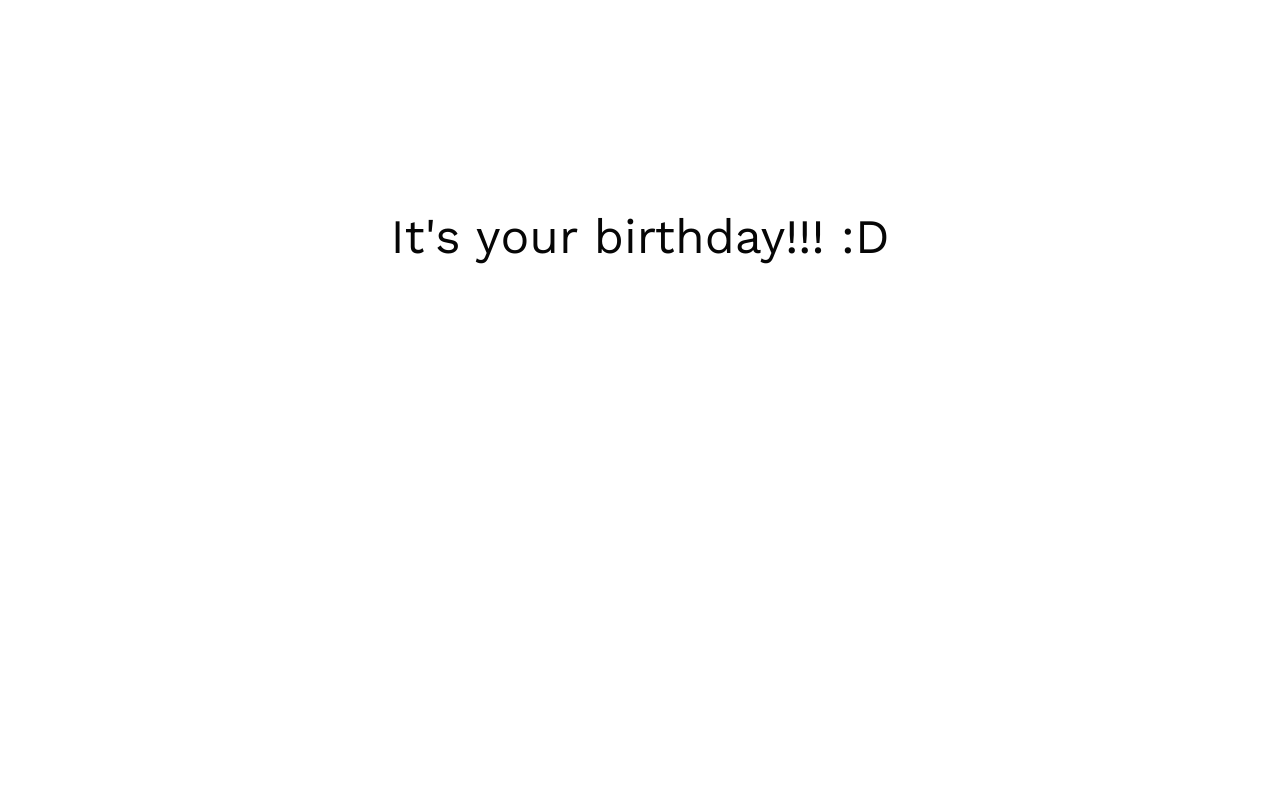
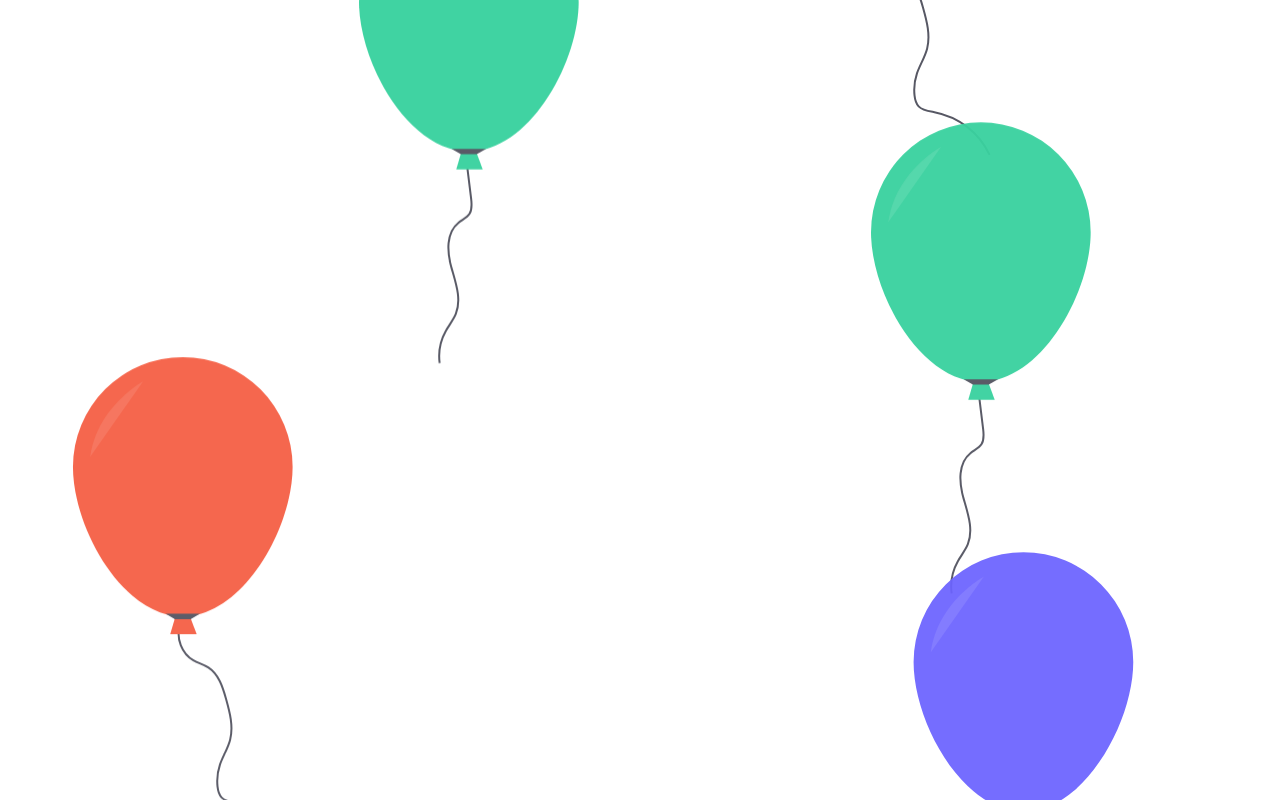
Before and after one commit to REAPERali00/Birthday, a website: page index.html in a window 1280 px wide. Drawn offline with nearby package versions, Linux system fonts and the light colour scheme.

Commit message:
removed parts

```diff
--- a/index.html
+++ b/index.html
@@ -13,38 +13,6 @@
 
 <body>
   <div class="container">
-    <div class="one">
-      <h1 class="one">
-        <span data-node-name="greeting">Hey</span>
-        <span data-node-name="name">Lydia</span>
-      </h1>
-      <p class="two" data-node-name="greetingText">I really like your name btw!</p>
-    </div>
-    <div class="three">
-      <p data-node-name="text1">It's your birthday!!! :D</p>
-    </div>
-    <div class="four">
-      <div class="text-box">
-        <p class="hbd-chatbox" data-node-name="textInChatBox">Happy birthday to you!! Yeee! Many many happy blah...</p>
-        <p class="fake-btn" data-node-name="sendButtonLabel">Send</p>
-      </div>
-    </div>
-    <div class="five">
-      <p class="idea-1" data-node-name="text2">That's what I was going to do.</p>
-      <p class="idea-2" data-node-name="text3">But then I stopped.</p>
-      <p class="idea-3">
-        <span data-node-name="text4">I realised, I wanted to do something</span>
-        <strong data-node-name="text4Adjective">special</strong>.</p>
-      <p class="idea-4" data-node-name="text5Entry">Because,</p>
-      <p class="idea-5">
-        <span data-node-name="text5Content">You are Special</span>
-        <span class="smiley" data-node-name="smiley">:)</span>
-      </p>
-      <p class="idea-6">
-        <span data-node-name="bigTextPart1">S</span>
-        <span data-node-name="bigTextPart2">O</span>
-      </p>
-    </div>
     <div class="six">
       <img src="img/lydia2.png" alt="" class="lydia-dp" data-node-name="imagePath">
       <img src="img/hat.svg" alt="" class="hat">
--- a/script/main.js
+++ b/script/main.js
@@ -1,38 +1,12 @@
-// Import the data to customize and insert them into page
-const fetchData = () => {
-  fetch("customize.json")
-    .then(data => data.json())
-    .then(data => {
-      dataArr = Object.keys(data);
-      dataArr.map(customData => {
-        if (data[customData] !== "") {
-          if (customData === "imagePath") {
-            document
-              .querySelector(`[data-node-name*="${customData}"]`)
-              .setAttribute("src", data[customData]);
-          } else {
-            document.querySelector(`[data-node-name*="${customData}"]`).innerText = data[customData];
-          }
-        }
-
-        // Check if the iteration is over
-        // Run amimation if so
-        if ( dataArr.length === dataArr.indexOf(customData) + 1 ) {
-          animationTimeline();
-        }
-      });
-    });
-};
-
 // Animation Timeline
 const animationTimeline = () => {
   // Spit chars that needs to be animated individually
-  const textBoxChars = document.getElementsByClassName("hbd-chatbox")[0];
+  // const textBoxChars = document.getElementsByClassName("hbd-chatbox")[0];
   const hbd = document.getElementsByClassName("wish-hbd")[0];
 
-  textBoxChars.innerHTML = `<span>${textBoxChars.innerHTML
-    .split("")
-    .join("</span><span>")}</span`;
+  // textBoxChars.innerHTML = `<span>${textBoxChars.innerHTML
+  //   .split("")
+  //   .join("</span><span>")}</span`;
 
   hbd.innerHTML = `<span>${hbd.innerHTML
     .split("")
@@ -42,169 +16,168 @@ const animationTimeline = () => {
     opacity: 0,
     y: -20,
     rotationX: 5,
-    skewX: "15deg"
+    skewX: "15deg",
   };
 
-  const ideaTextTransLeave = {
-    opacity: 0,
-    y: 20,
-    rotationY: 5,
-    skewX: "-15deg"
-  };
+  // const ideaTextTransLeave = {
+  //   opacity: 0,
+  //   y: 20,
+  //   rotationY: 5,
+  //   skewX: "-15deg",
+  // };
 
   const tl = new TimelineMax();
 
-  tl
-    .to(".container", 0.1, {
-      visibility: "visible"
-    })
-    .from(".one", 0.7, {
-      opacity: 0,
-      y: 10
-    })
-    .from(".two", 0.4, {
-      opacity: 0,
-      y: 10
-    })
-    .to(
-      ".one",
-      0.7,
-      {
-        opacity: 0,
-        y: 10
-      },
-      "+=2.5"
-    )
-    .to(
-      ".two",
-      0.7,
-      {
-        opacity: 0,
-        y: 10
-      },
-      "-=1"
-    )
-    .from(".three", 0.7, {
-      opacity: 0,
-      y: 10
-      // scale: 0.7
-    })
-    .to(
-      ".three",
-      0.7,
-      {
-        opacity: 0,
-        y: 10
-      },
-      "+=2"
-    )
-    .from(".four", 0.7, {
-      scale: 0.2,
-      opacity: 0
-    })
-    .from(".fake-btn", 0.3, {
-      scale: 0.2,
-      opacity: 0
-    })
-    .staggerTo(
-      ".hbd-chatbox span",
-      0.5,
-      {
-        visibility: "visible"
-      },
-      0.05
-    )
-    .to(".fake-btn", 0.1, {
-      backgroundColor: "rgb(127, 206, 248)"
-    })
-    .to(
-      ".four",
-      0.5,
-      {
-        scale: 0.2,
-        opacity: 0,
-        y: -150
-      },
-      "+=0.7"
-    )
-    .from(".idea-1", 0.7, ideaTextTrans)
-    .to(".idea-1", 0.7, ideaTextTransLeave, "+=1.5")
-    .from(".idea-2", 0.7, ideaTextTrans)
-    .to(".idea-2", 0.7, ideaTextTransLeave, "+=1.5")
-    .from(".idea-3", 0.7, ideaTextTrans)
-    .to(".idea-3 strong", 0.5, {
-      scale: 1.2,
-      x: 10,
-      backgroundColor: "rgb(21, 161, 237)",
-      color: "#fff"
-    })
-    .to(".idea-3", 0.7, ideaTextTransLeave, "+=1.5")
-    .from(".idea-4", 0.7, ideaTextTrans)
-    .to(".idea-4", 0.7, ideaTextTransLeave, "+=1.5")
-    .from(
-      ".idea-5",
-      0.7,
-      {
-        rotationX: 15,
-        rotationZ: -10,
-        skewY: "-5deg",
-        y: 50,
-        z: 10,
-        opacity: 0
-      },
-      "+=0.5"
-    )
-    .to(
-      ".idea-5 .smiley",
-      0.7,
-      {
-        rotation: 90,
-        x: 8
-      },
-      "+=0.4"
-    )
-    .to(
-      ".idea-5",
-      0.7,
-      {
-        scale: 0.2,
-        opacity: 0
-      },
-      "+=2"
-    )
-    .staggerFrom(
-      ".idea-6 span",
-      0.8,
-      {
-        scale: 3,
-        opacity: 0,
-        rotation: 15,
-        ease: Expo.easeOut
-      },
-      0.2
-    )
-    .staggerTo(
-      ".idea-6 span",
-      0.8,
-      {
-        scale: 3,
-        opacity: 0,
-        rotation: -15,
-        ease: Expo.easeOut
-      },
-      0.2,
-      "+=1"
-    )
+  tl.to(".container", 0.1, {
+    visibility: "visible",
+  })
+    // .from(".one", 0.7, {
+    //   opacity: 0,
+    //   y: 10,
+    // })
+    // .from(".two", 0.4, {
+    //   opacity: 0,
+    //   y: 10,
+    // })
+    // .to(
+    //   ".one",
+    //   0.7,
+    //   {
+    //     opacity: 0,
+    //     y: 10,
+    //   },
+    //   "+=2.5"
+    // )
+    // .to(
+    //   ".two",
+    //   0.7,
+    //   {
+    //     opacity: 0,
+    //     y: 10,
+    //   },
+    //   "-=1"
+    // )
+    // .from(".three", 0.7, {
+    //   opacity: 0,
+    //   y: 10,
+    //   // scale: 0.7
+    // })
+    // .to(
+    //   ".three",
+    //   0.7,
+    //   {
+    //     opacity: 0,
+    //     y: 10,
+    //   },
+    //   "+=2"
+    // )
+    // .from(".four", 0.7, {
+    //   scale: 0.2,
+    //   opacity: 0,
+    // })
+    // .from(".fake-btn", 0.3, {
+    //   scale: 0.2,
+    //   opacity: 0,
+    // })
+    // .staggerTo(
+    //   ".hbd-chatbox span",
+    //   0.5,
+    //   {
+    //     visibility: "visible",
+    //   },
+    //   0.05
+    // )
+    // .to(".fake-btn", 0.1, {
+    //   backgroundColor: "rgb(127, 206, 248)",
+    // })
+    // .to(
+    //   ".four",
+    //   0.5,
+    //   {
+    //     scale: 0.2,
+    //     opacity: 0,
+    //     y: -150,
+    //   },
+    //   "+=0.7"
+    // )
+    // .from(".idea-1", 0.7, ideaTextTrans)
+    // .to(".idea-1", 0.7, ideaTextTransLeave, "+=1.5")
+    // .from(".idea-2", 0.7, ideaTextTrans)
+    // .to(".idea-2", 0.7, ideaTextTransLeave, "+=1.5")
+    // .from(".idea-3", 0.7, ideaTextTrans)
+    // .to(".idea-3 strong", 0.5, {
+    //   scale: 1.2,
+    //   x: 10,
+    //   backgroundColor: "rgb(21, 161, 237)",
+    //   color: "#fff",
+    // })
+    // .to(".idea-3", 0.7, ideaTextTransLeave, "+=1.5")
+    // .from(".idea-4", 0.7, ideaTextTrans)
+    // .to(".idea-4", 0.7, ideaTextTransLeave, "+=1.5")
+    // .from(
+    //   ".idea-5",
+    //   0.7,
+    //   {
+    //     rotationX: 15,
+    //     rotationZ: -10,
+    //     skewY: "-5deg",
+    //     y: 50,
+    //     z: 10,
+    //     opacity: 0,
+    //   },
+    //   "+=0.5"
+    // )
+    // .to(
+    //   ".idea-5 .smiley",
+    //   0.7,
+    //   {
+    //     rotation: 90,
+    //     x: 8,
+    //   },
+    //   "+=0.4"
+    // )
+    // .to(
+    //   ".idea-5",
+    //   0.7,
+    //   {
+    //     scale: 0.2,
+    //     opacity: 0,
+    //   },
+    //   "+=2"
+    // )
+    // .staggerFrom(
+    //   ".idea-6 span",
+    //   0.8,
+    //   {
+    //     scale: 3,
+    //     opacity: 0,
+    //     rotation: 15,
+    //     ease: Expo.easeOut,
+    //   },
+    //   0.2
+    // )
+    // .staggerTo(
+    //   ".idea-6 span",
+    //   0.8,
+    //   {
+    //     scale: 3,
+    //     opacity: 0,
+    //     rotation: -15,
+    //     ease: Expo.easeOut,
+    //   },
+    //   0.2,
+    //   "+=1"
+    // )
     .staggerFromTo(
       ".baloons img",
       2.5,
       {
         opacity: 0.9,
-        y: 1400
+        y: 1400,
       },
       {
         opacity: 1,
-        y: -1000
+        y: -1000,
       },
       0.2
     )
@@ -216,7 +189,7 @@ const animationTimeline = () => {
         opacity: 0,
         x: 25,
         y: -25,
-        rotationZ: -45
+        rotationZ: -45,
       },
       "-=2"
     )
@@ -224,7 +197,7 @@ const animationTimeline = () => {
       x: -100,
       y: 350,
       rotation: -180,
-      opacity: 0
+      opacity: 0,
     })
     .staggerFrom(
       ".wish-hbd span",
@@ -235,7 +208,7 @@ const animationTimeline = () => {
         // scale: 0.3,
         rotation: 150,
         skewX: "30deg",
-        ease: Elastic.easeOut.config(1, 0.5)
+        ease: Elastic.easeOut.config(1, 0.5),
       },
       0.1
     )
@@ -244,13 +217,13 @@ const animationTimeline = () => {
       0.7,
       {
         scale: 1.4,
-        rotationY: 150
+        rotationY: 150,
       },
       {
         scale: 1,
         rotationY: 0,
         color: "#ff69b4",
-        ease: Expo.easeOut
+        ease: Expo.easeOut,
       },
       0.1,
       "party"
@@ -261,7 +234,7 @@ const animationTimeline = () => {
       {
         opacity: 0,
         y: 10,
-        skewX: "-15deg"
+        skewX: "-15deg",
       },
       "party"
     )
@@ -273,21 +246,21 @@ const animationTimeline = () => {
         opacity: 0,
         scale: 80,
         repeat: 3,
-        repeatDelay: 1.4
+        repeatDelay: 1.4,
       },
       0.3
     )
     .to(".six", 0.5, {
       opacity: 0,
       y: 30,
-      zIndex: "-1"
+      zIndex: "-1",
     })
     .staggerFrom(".nine p", 1, ideaTextTrans, 1.2)
     .to(
       ".last-smile",
       0.5,
       {
-        rotation: 90
+        rotation: 90,
       },
       "+=1"
     );
@@ -303,4 +276,4 @@ const animationTimeline = () => {
 };
 
 // Run fetch and animation in sequence
-fetchData();
+animationTimeline();
```
